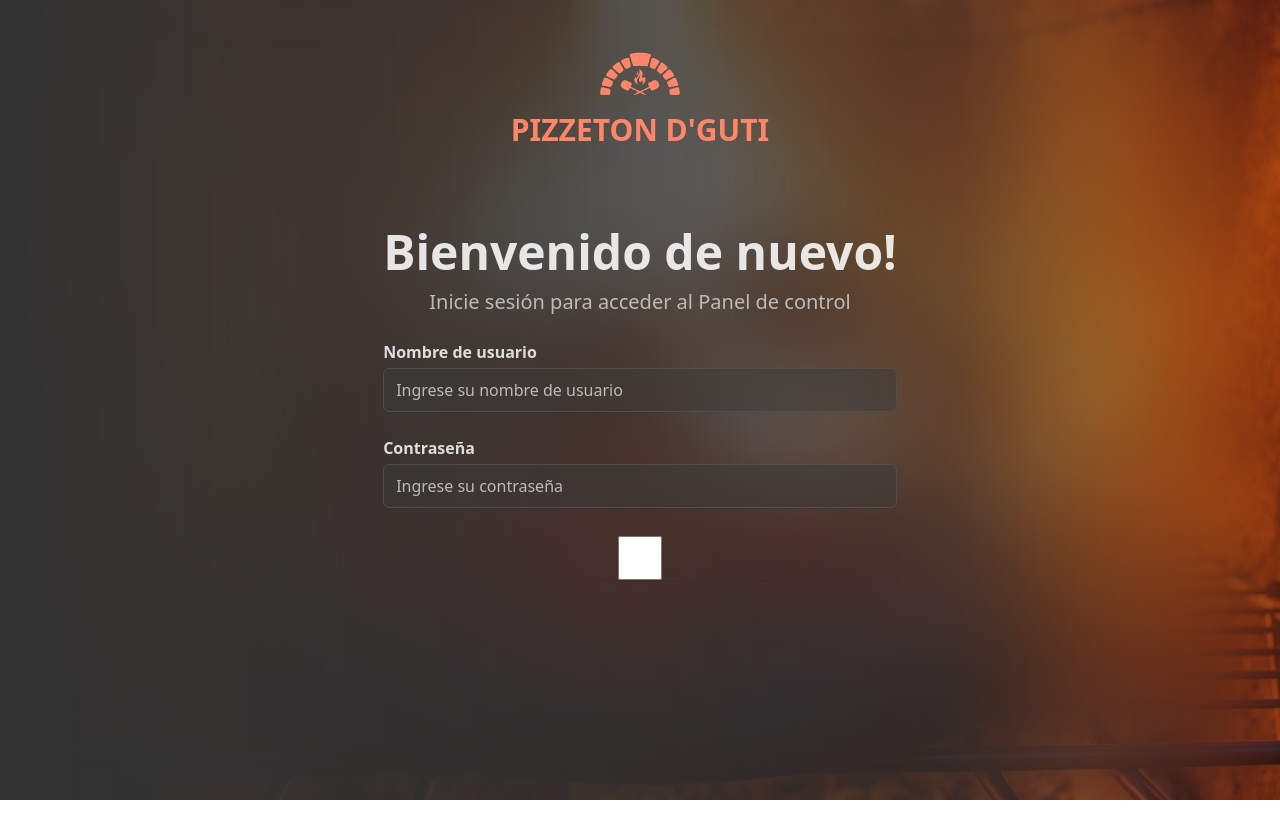
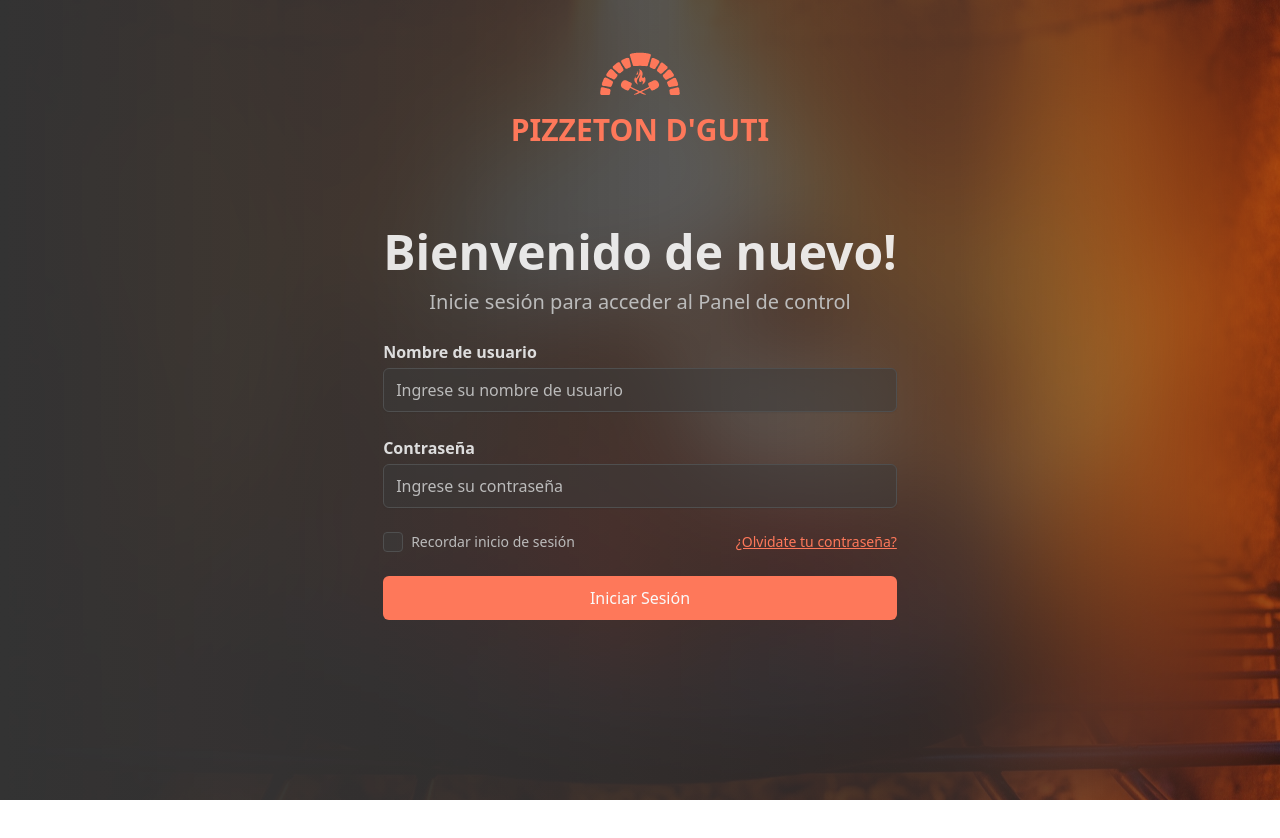
Before and after one commit to whatarelive/pizzeton-app-window, a React (Vite) app: page /auth in a window 1280 px wide. Shown: the top 838 px of the page. Built offline with nearby package versions, Linux system fonts and the light colour scheme.

Commit message:
Maquetacion intermedia de la página de Login / Se optimizo el componente CheckBox

```diff
--- a/src/components/ui/checkbox.tsx
+++ b/src/components/ui/checkbox.tsx
@@ -1,28 +1,20 @@
-import * as React from "react"
-import * as CheckboxPrimitive from "@radix-ui/react-checkbox"
-import { Check } from "lucide-react"
+import { ComponentProps, type FC } from "react";
+import * as CheckboxPrimitive from "@radix-ui/react-checkbox";
+import { MdCheck } from "react-icons/md";
+import { cn } from "@/lib/utils";
 
-import { cn } from "@/lib/utils"
-
-const Checkbox = React.forwardRef<
-  React.ElementRef<typeof CheckboxPrimitive.Root>,
-  React.ComponentPropsWithoutRef<typeof CheckboxPrimitive.Root>
->(({ className, ...props }, ref) => (
+export const Checkbox: FC<ComponentProps<typeof CheckboxPrimitive.Root>> = ({ className, ...props }) => (
   <CheckboxPrimitive.Root
-    ref={ref}
     className={cn(
-      "peer h-4 w-4 shrink-0 rounded-sm border border-neutral-200 border-neutral-900 ring-offset-white focus-visible:outline-none focus-visible:ring-2 focus-visible:ring-neutral-950 focus-visible:ring-offset-2 disabled:cursor-not-allowed disabled:opacity-50 data-[state=checked]:bg-neutral-900 data-[state=checked]:text-neutral-50 dark:border-neutral-800 dark:border-neutral-50 dark:ring-offset-neutral-950 dark:focus-visible:ring-neutral-300 dark:data-[state=checked]:bg-neutral-50 dark:data-[state=checked]:text-neutral-900",
+      `peer h-5 w-5 shrink-0 rounded-sm border border-neutral-200 ring-offset-white focus-visible:outline-none
+      focus-visible:ring-2 focus-visible:ring-neutral-950 focus-visible:ring-offset-2 disabled:cursor-not-allowed
+      disabled:opacity-50`,
       className
     )}
     {...props}
   >
-    <CheckboxPrimitive.Indicator
-      className={cn("flex items-center justify-center text-current")}
-    >
-      <Check className="h-4 w-4" />
+    <CheckboxPrimitive.Indicator className={cn("flex items-center justify-center text-current")}>
+      <MdCheck className="h-4 w-4 text-p_rose_300" />
     </CheckboxPrimitive.Indicator>
   </CheckboxPrimitive.Root>
-))
-Checkbox.displayName = CheckboxPrimitive.Root.displayName
-
-export { Checkbox }
+)
--- a/src/pages/auth/Login.tsx
+++ b/src/pages/auth/Login.tsx
@@ -1,5 +1,8 @@
 import { Logo } from "@/components/global/Logo";
+import { Button } from "@/components/ui/button";
+import { Checkbox } from "@/components/ui/checkbox";
 import { Input } from "@/components/ui/input";
+import { NavLink } from "react-router";
 
 export default function Login() {
   return (
@@ -18,15 +21,15 @@ export default function Login() {
 
       {/* Logo Section */}
       <section className="z-50 flex flex-col h-min justify-center items-center gap-3 mt-[52px]">
-        <Logo color="#ff866b" className="w-20 h-auto"/>
+        <Logo color="#FE785A" className="w-20 h-auto"/>
 
-        <h1 className="text-3xl font-black uppercase text-p_rose_300">
+        <h1 className="text-3xl font-black uppercase text-p_rose_700">
           Pizzeton D'Guti
         </h1>
       </section>
 
       {/* Form Section */}
-      <section className="z-50 flex flex-col h-min gap-6 p-8 mt-12">
+      <section className="z-50 flex flex-col max-w-[590px] h-min gap-6 p-8 mt-12">
         <div className="flex flex-col gap-3">
           <h2 className="text-5xl font-bold">
             Bienvenido de nuevo!
@@ -53,12 +56,22 @@ export default function Login() {
             className="bg-[#3B3B3B80] placeholder:text-p_gray_400 text-p_gray_200 border border-[#4F4F4F]"
           />
 
-          <div>
-            <Input
-              label=""
-              type="checkbox"
-            />
+          <div className="flex items-center justify-between">
+            <div className="flex items-center space-x-2">
+              <Checkbox id="terms" className="bg-[#3B3B3B80] border-[#4F4F4F]"/>
+              <label htmlFor="terms" className="text-sm font-normal text-p_gray_400">
+                Recordar inicio de sesión
+              </label>
+            </div>
+
+            <NavLink to="" className="text-sm font-medium text-p_rose_700 hover:text-p_rose_600 underline">
+              ¿Olvidate tu contraseña?
+            </NavLink>
           </div>
+
+          <Button size="lg" className="text-md bg-p_rose_700 hover:bg-p_rose_600">
+            Iniciar Sesión
+          </Button>
         </form>
       </section>
     </div>
--- a/tailwind.config.js
+++ b/tailwind.config.js
@@ -18,6 +18,7 @@ export default {
 				p_gray_900: '#333333',
 				p_rose_300: '#ff866b',
 				p_rose_600: '#E2583A',
+				p_rose_700: '#FE785A',
 				p_rose_900: '#CF404A',
 				p_violet: '#9E41CA',
 				p_green: '#4B9F61',
```
